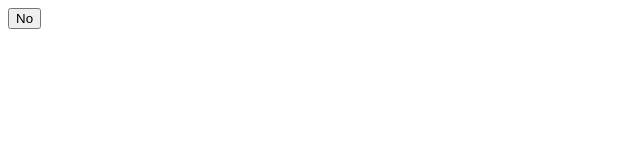
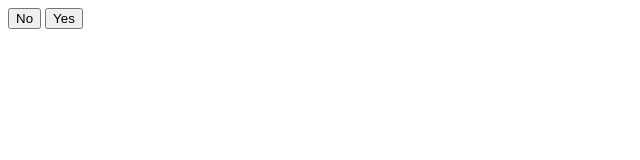
Before and after one commit to YanaKhardina/special-app, a plain HTML site: page index.html in a window 1280 px wide. Shown: the full height of the page, 0-640 px from the left. Drawn offline with Linux system fonts and the light colour scheme.

Commit message:
buttons no and yes

```diff
--- a/index.html
+++ b/index.html
@@ -7,5 +7,6 @@
 </head>
 <body>
    <button>No</button>
+   <button>Yes</button>
 </body>
 </html>
```
